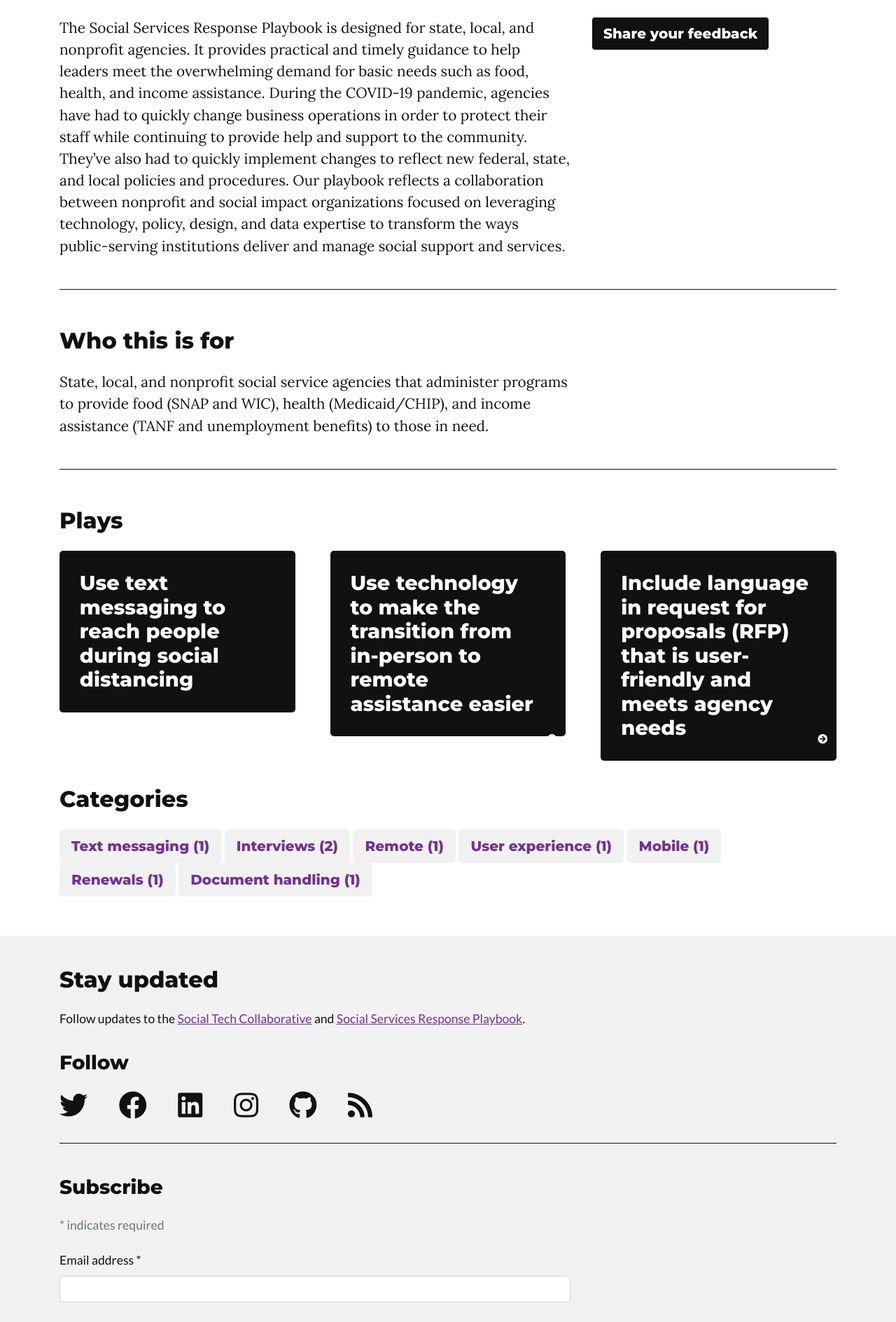
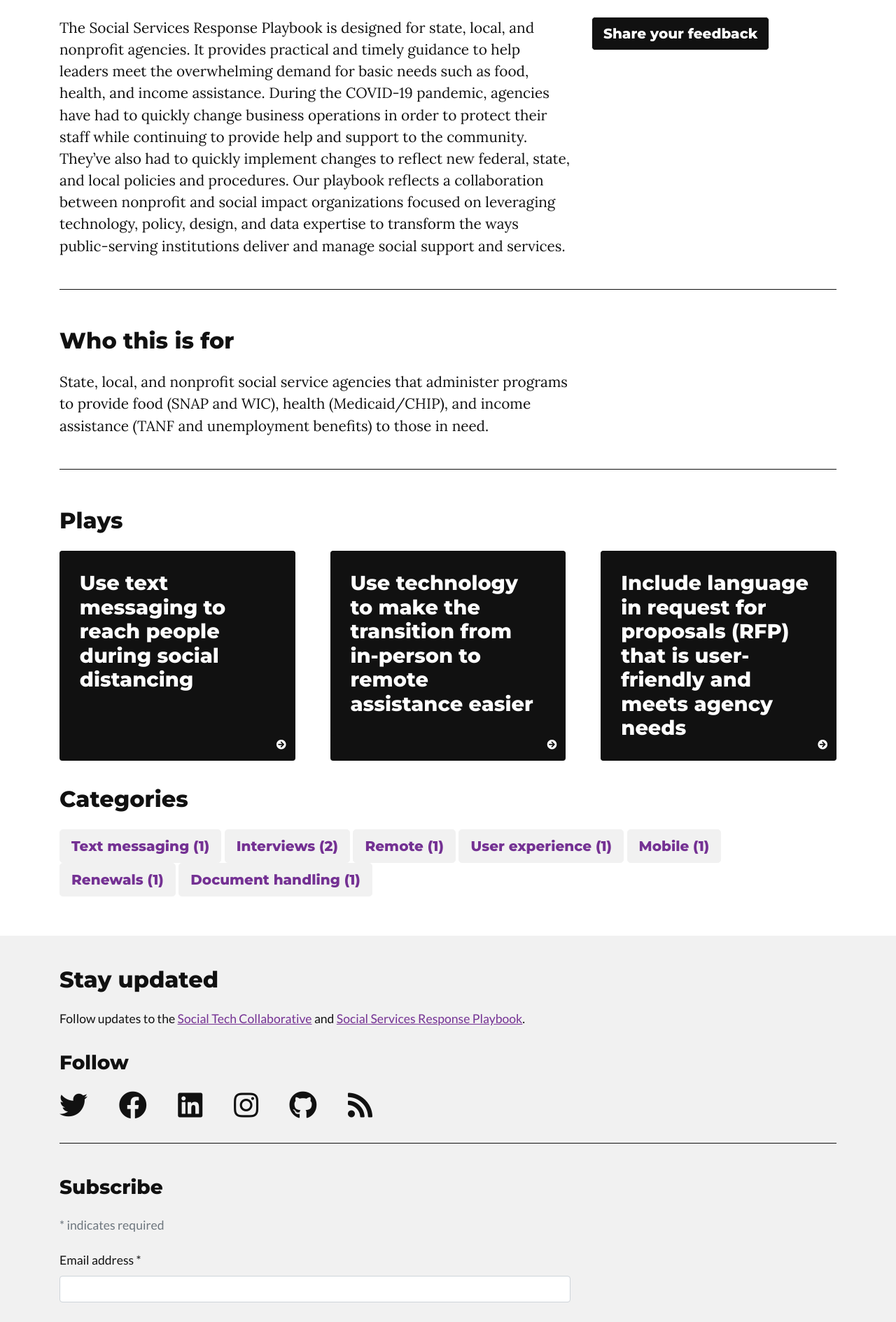
Before and after one commit to Social-Tech-Collab/socialtechcollaborative, a Jekyll site: the page built from index.html, in a window 1280 px wide. Shown: the part 620-2509 px from the top of the page at 70% size. Built offline with Jekyll 4.4.1, drawn with Linux system fonts in a browser that asks for light colours; nearby versions of some CDN libraries; some web fonts are replaced; the list of posts is cut into pages by our own code.

Commit message:
fix card height problem

```diff
--- a/assets/css/theme.css
+++ b/assets/css/theme.css
@@ -111,6 +111,7 @@
 .card {
     border: 0;
     transition: ease .1s;
+    background: #111111;
 }
 
 .card-pin:hover .overlay {
@@ -127,7 +128,7 @@
     color: white;
     font-size: 14px;
     position: absolute;
-    bottom: 17px;
+    bottom: 9px;
     right: 10px;
     text-transform: uppercase;
     -webkit-transform: translate(-20%, -20%);
```
